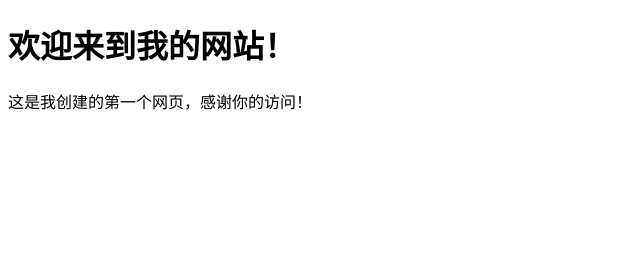
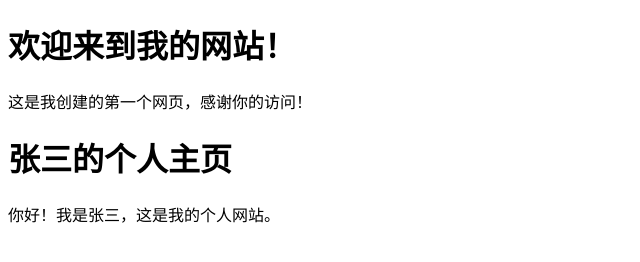
Before and after one commit to ouyangyuexin/my-first-website, a plain HTML site: page index.html in a window 1280 px wide. Shown: the whole page, without its empty margins (0-640 px from the left). Drawn offline with Linux system fonts and the light colour scheme.

Commit message:
Add files via upload

```diff
--- a/index.html
+++ b/index.html
@@ -8,5 +8,7 @@
 <body>
     <h1>欢迎来到我的网站！</h1>
     <p>这是我创建的第一个网页，感谢你的访问！</p>
+<h1>张三的个人主页</h1>
+<p>你好！我是张三，这是我的个人网站。</p>
 </body>
 </html>
```
